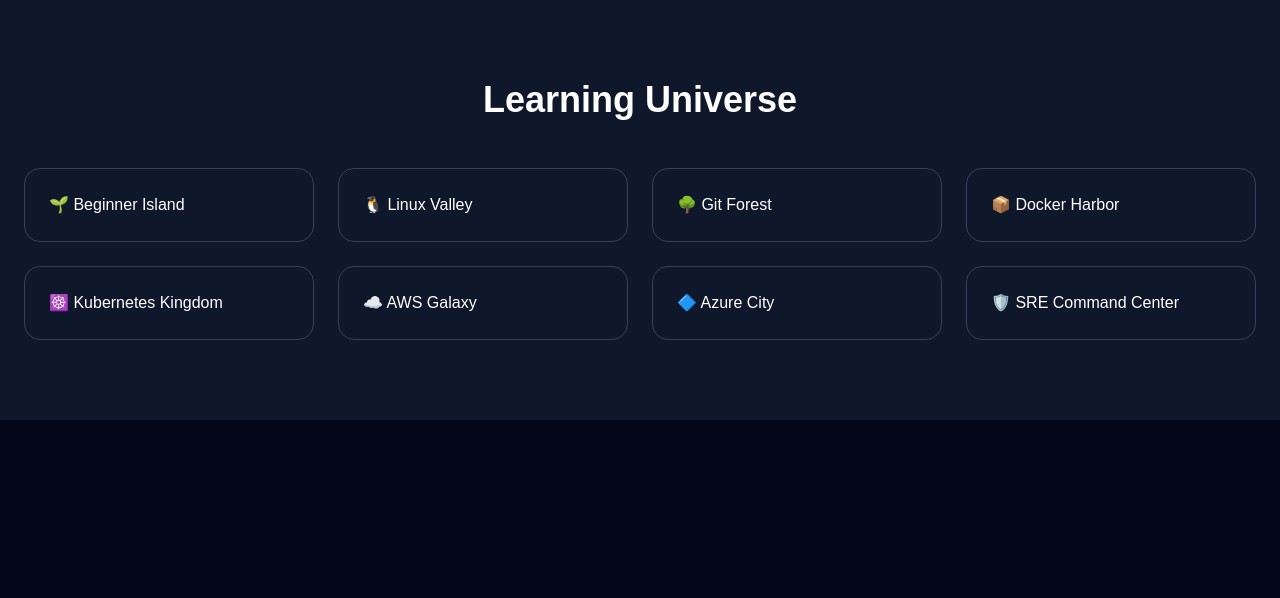
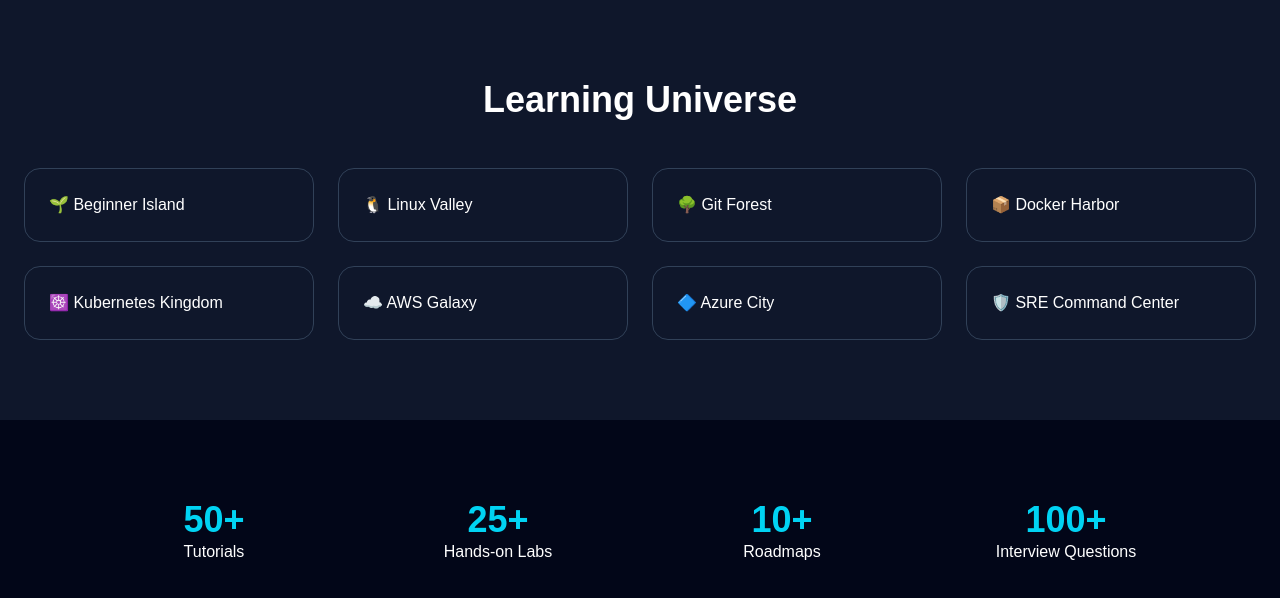
Before and after one commit to Sekharbobby/learnwithbobby, a Next.js app: page / in a window 1280 px wide. Shown: the top 598 px of the page. Built offline with nearby package versions, Linux system fonts and the light colour scheme.

Commit message:
Add stats section

```diff
--- a/app/page.tsx
+++ b/app/page.tsx
@@ -42,6 +42,29 @@
     </div>
   </div>
 </section>
+<section className="bg-slate-950 py-20">
+  <div className="mx-auto grid max-w-6xl gap-8 px-6 text-center md:grid-cols-4">
+    <div>
+      <h3 className="text-4xl font-bold text-cyan-400">50+</h3>
+      <p>Tutorials</p>
+    </div>
+
+    <div>
+      <h3 className="text-4xl font-bold text-cyan-400">25+</h3>
+      <p>Hands-on Labs</p>
+    </div>
+
+    <div>
+      <h3 className="text-4xl font-bold text-cyan-400">10+</h3>
+      <p>Roadmaps</p>
+    </div>
+
+    <div>
+      <h3 className="text-4xl font-bold text-cyan-400">100+</h3>
+      <p>Interview Questions</p>
+    </div>
+  </div>
+</section>
     </main>
   );
 }
```
